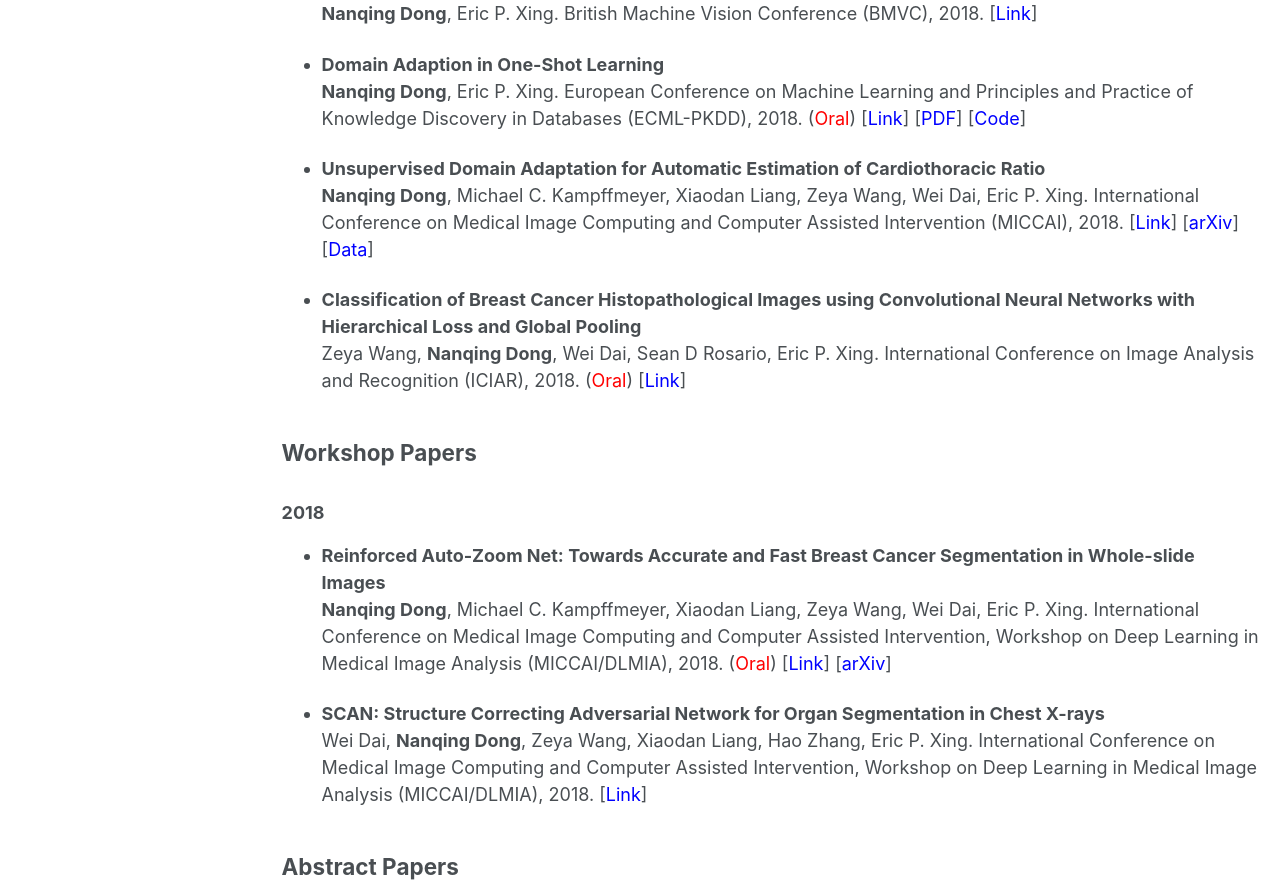
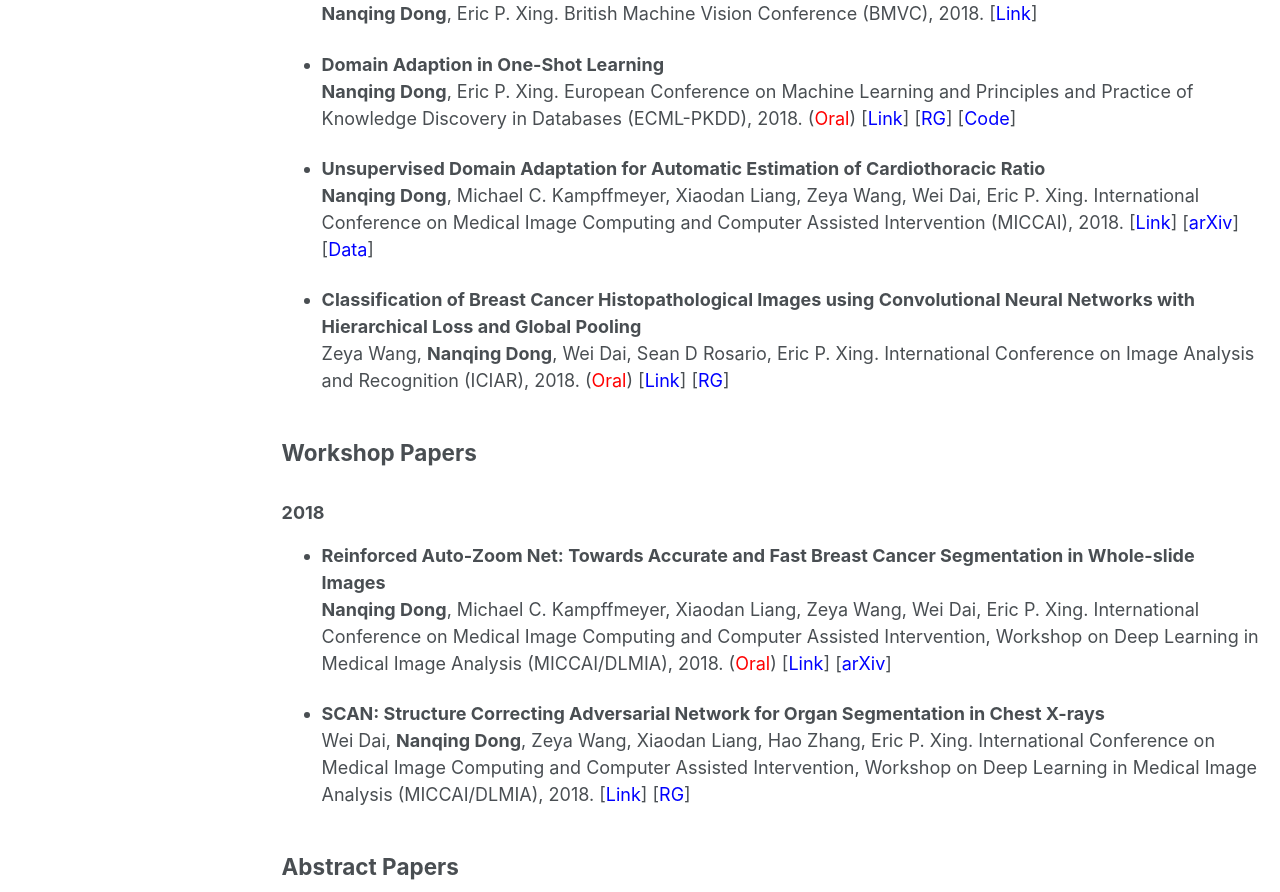
Before and after one commit to eveningdong/eveningdong.github.io, a Jekyll site: the page built from _pages/publications.md, in a window 1280 px wide. Shown: the part 810-1702 px from the top of the page. Built offline with Jekyll 4.4.1, drawn with Linux system fonts in a browser that asks for light colours; some web fonts are replaced.

Commit message:
update RG

```diff
--- a/_pages/publications.md
+++ b/_pages/publications.md
@@ -24,13 +24,13 @@ author_profile: true
   **Nanqing Dong**, Eric P. Xing. British Machine Vision Conference (BMVC), 2018.  [[<span style="color:blue">Link</span>]](http://bmvc2018.org/contents/papers/0255.pdf)
 
 * **Domain Adaption in One-Shot Learning**
-  **Nanqing Dong**, Eric P. Xing.  European Conference on Machine Learning and Principles and Practice of Knowledge Discovery in Databases (ECML-PKDD), 2018. (<span style="color:red">Oral</span>) [[<span style="color:blue">Link</span>]](https://link.springer.com/chapter/10.1007/978-3-030-10925-7_35) [[<span style="color:blue">PDF</span>]](https://leonndong.github.io/files/ECML_2018_Camera_Ready_Final.pdf) [[<span style="color:blue">Code</span>]](https://github.com/leonndong/DAOSL)
+  **Nanqing Dong**, Eric P. Xing.  European Conference on Machine Learning and Principles and Practice of Knowledge Discovery in Databases (ECML-PKDD), 2018. (<span style="color:red">Oral</span>) [[<span style="color:blue">Link</span>]](https://link.springer.com/chapter/10.1007/978-3-030-10925-7_35) [[<span style="color:blue">RG</span>]](https://www.researchgate.net/publication/330462398_Domain_Adaption_in_One-Shot_Learning) [[<span style="color:blue">Code</span>]](https://github.com/leonndong/DAOSL)
 
 * **Unsupervised Domain Adaptation for Automatic Estimation of Cardiothoracic Ratio**
   **Nanqing Dong**, Michael C. Kampffmeyer, Xiaodan Liang, Zeya Wang, Wei Dai, Eric P. Xing.  International Conference on Medical Image Computing and Computer Assisted Intervention (MICCAI), 2018. [[<span style="color:blue">Link</span>]](https://link.springer.com/chapter/10.1007/978-3-030-00934-2_61) [[<span style="color:blue">arXiv</span>]](https://arxiv.org/pdf/1807.03434.pdf) [[<span style="color:blue">Data</span>]](https://drive.google.com/open?id=1RFz7GUeHx2dVMI3CWURb-aM6iUfSE5Fa)
 
 * **Classification of Breast Cancer Histopathological Images using Convolutional Neural Networks with Hierarchical Loss and Global Pooling**
-  Zeya Wang, **Nanqing Dong**, Wei Dai, Sean D Rosario, Eric P. Xing. International Conference on Image Analysis and Recognition (ICIAR), 2018. (<span style="color:red">Oral</span>) [[<span style="color:blue">Link</span>]](https://link.springer.com/chapter/10.1007/978-3-319-93000-8_84)
+  Zeya Wang, **Nanqing Dong**, Wei Dai, Sean D Rosario, Eric P. Xing. International Conference on Image Analysis and Recognition (ICIAR), 2018. (<span style="color:red">Oral</span>) [[<span style="color:blue">Link</span>]](https://link.springer.com/chapter/10.1007/978-3-319-93000-8_84) [[<span style="color:blue">RG</span>]](https://www.researchgate.net/publication/325574618_Classification_of_Breast_Cancer_Histopathological_Images_using_Convolutional_Neural_Networks_with_Hierarchical_Loss_and_Global_Pooling)
 
 ## Workshop Papers
 ### 2018
@@ -38,7 +38,7 @@ author_profile: true
   **Nanqing Dong**, Michael C. Kampffmeyer, Xiaodan Liang, Zeya Wang, Wei Dai, Eric P. Xing. International Conference on Medical Image Computing and Computer Assisted Intervention, Workshop on Deep Learning in Medical Image Analysis (MICCAI/DLMIA), 2018. (<span style="color:red">Oral</span>) [[<span style="color:blue">Link</span>]](https://link.springer.com/chapter/10.1007/978-3-030-00889-5_36) [[<span style="color:blue">arXiv</span>]](https://arxiv.org/pdf/1807.11113.pdf)
 
 * **SCAN: Structure Correcting Adversarial Network for Organ Segmentation in Chest X-rays**
-  Wei Dai, **Nanqing Dong**, Zeya Wang, Xiaodan Liang, Hao Zhang, Eric P. Xing. International Conference on Medical Image Computing and Computer Assisted Intervention, Workshop on Deep Learning in Medical Image Analysis (MICCAI/DLMIA), 2018. [[<span style="color:blue">Link</span>]](https://link.springer.com/chapter/10.1007/978-3-030-00889-5_30)
+  Wei Dai, **Nanqing Dong**, Zeya Wang, Xiaodan Liang, Hao Zhang, Eric P. Xing. International Conference on Medical Image Computing and Computer Assisted Intervention, Workshop on Deep Learning in Medical Image Analysis (MICCAI/DLMIA), 2018. [[<span style="color:blue">Link</span>]](https://link.springer.com/chapter/10.1007/978-3-030-00889-5_30) [[<span style="color:blue">RG</span>]](https://www.researchgate.net/publication/327749572_SCAN_Structure_Correcting_Adversarial_Network_for_Organ_Segmentation_in_Chest_X-Rays)
 
 ## Abstract Papers
 ### 2019
```
Also changed, not shown: 1 other file.
